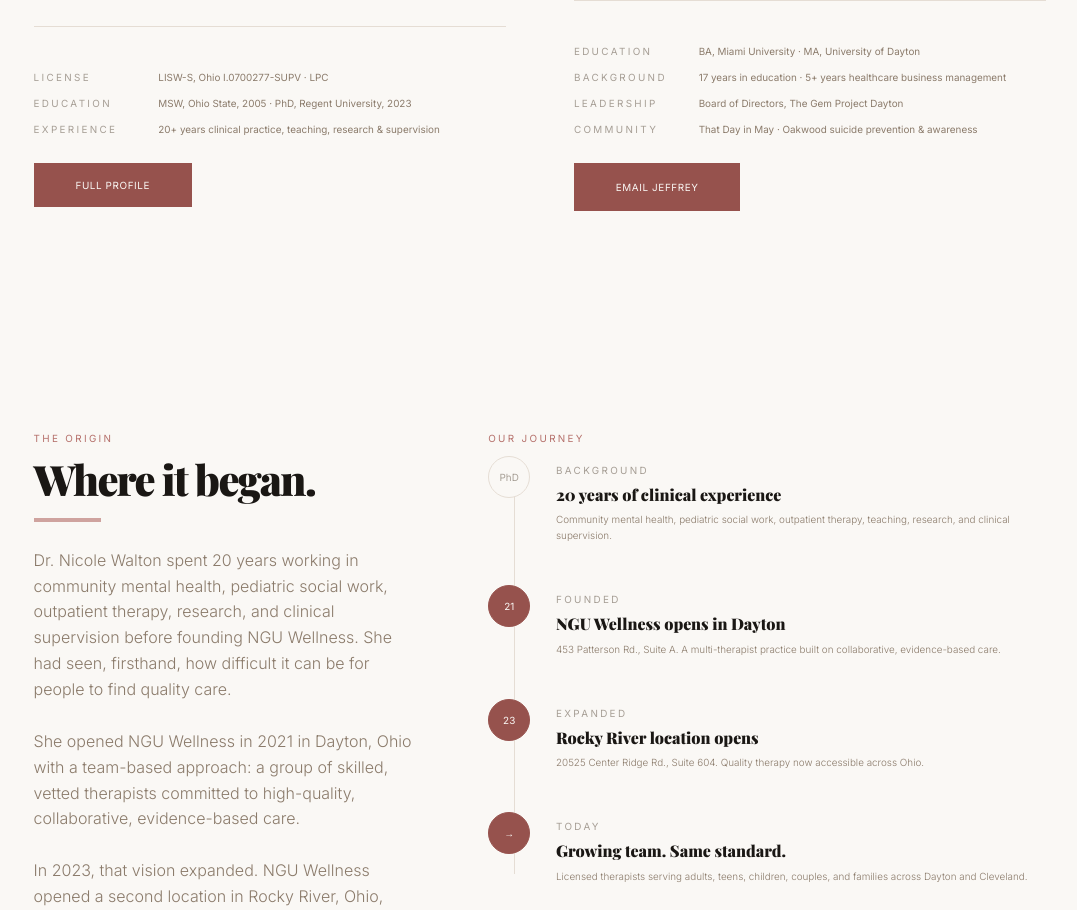
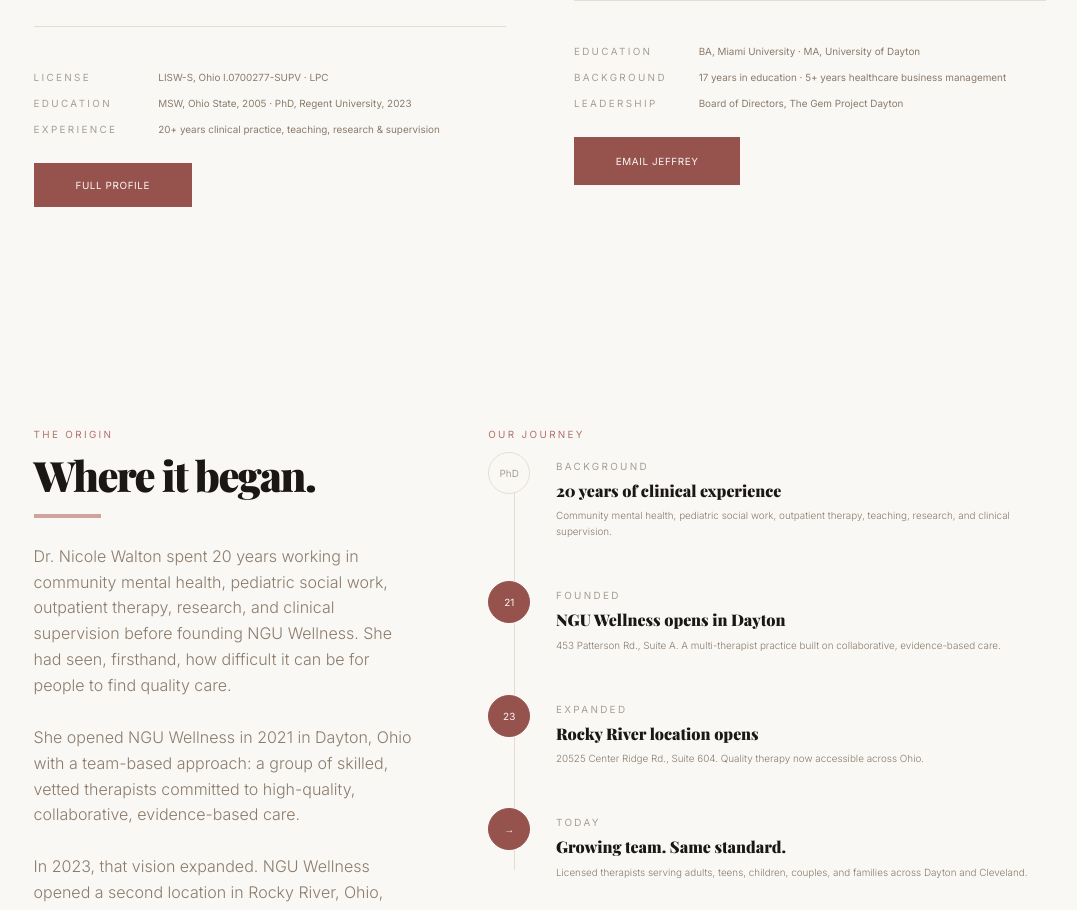
Before and after one commit to JDOG332/nguwellness, a Next.js app: page /about in a window 1280 px wide. Shown: the part 3160-4070 px from the top of the page, without its empty margins (100-1177 px from the left). Built offline with nearby package versions, Linux system fonts and the light colour scheme; a web font is replaced by a local one.

Commit message:
Remove Community detail from Jeffrey's profile
https://claude.ai/code/session_01Wiu32VqqST9q36GXa4XvFp

```diff
--- a/app/about/AboutPage.jsx
+++ b/app/about/AboutPage.jsx
@@ -637,10 +637,6 @@ export default function AboutPage() {
                     <span className="bio-detail-label">Leadership</span>
                     <span className="bio-detail-value">Board of Directors, The Gem Project Dayton</span>
                   </div>
-                  <div className="bio-detail">
-                    <span className="bio-detail-label">Community</span>
-                    <span className="bio-detail-value">That Day in May · Oakwood suicide prevention & awareness</span>
-                  </div>
                 </div>
                 <div className="founder-actions">
                   <a className="btn-rose" href="mailto:jeffrey@nguwellness.com">Email Jeffrey</a>
```
